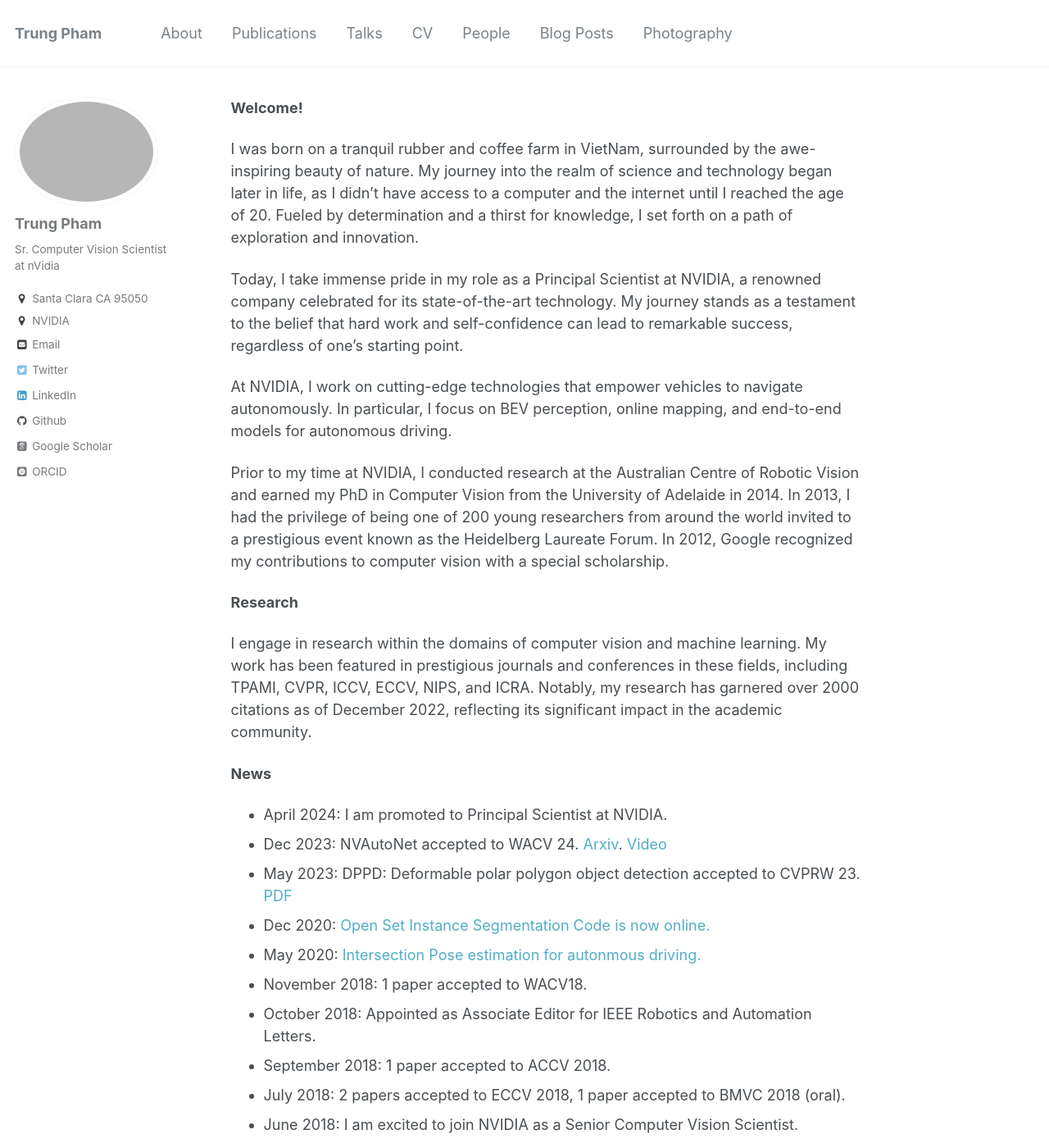
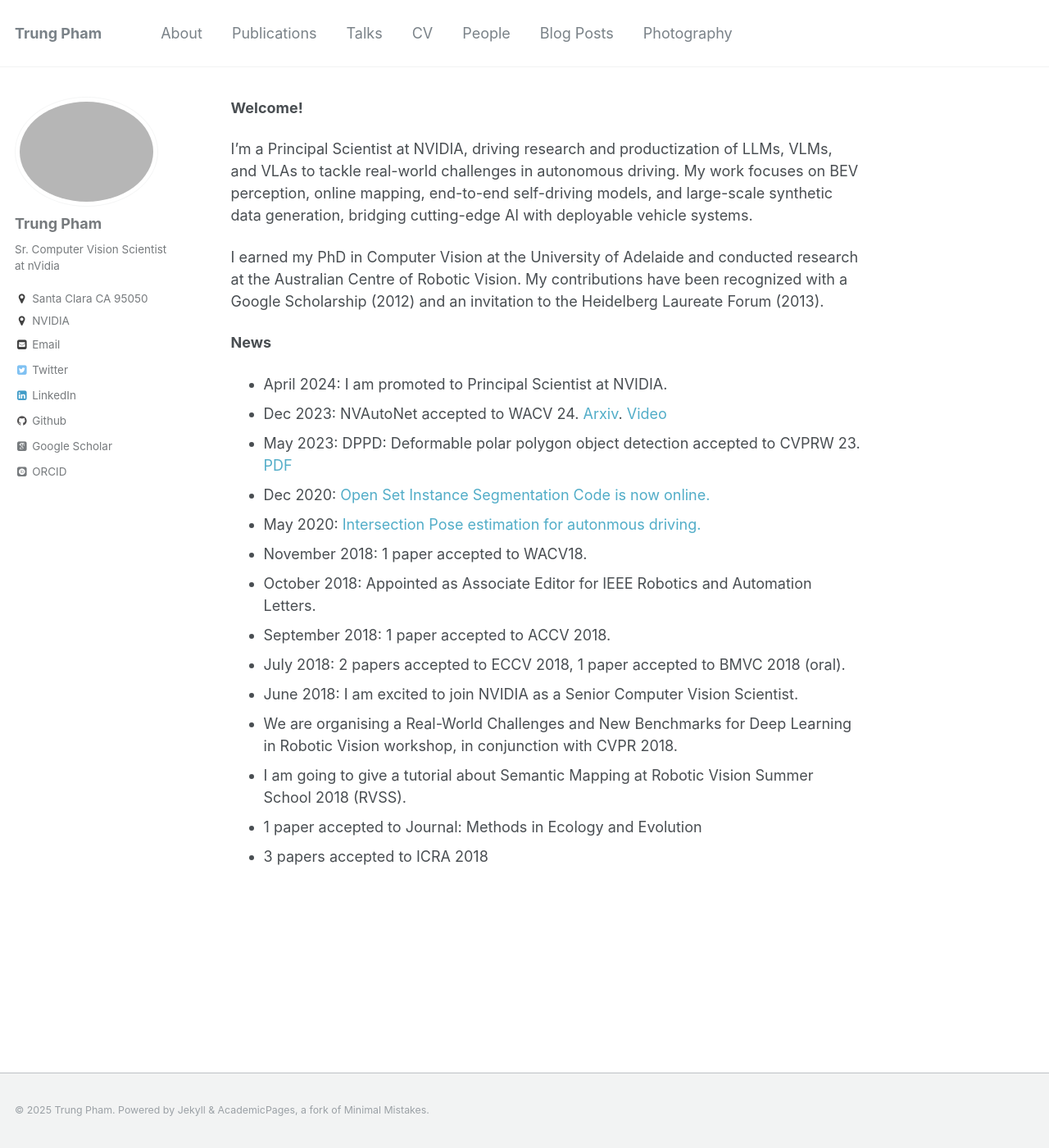
Before and after one commit to trungtpham/trungtpham.github.io, a Jekyll site: the page built from index.md, in a window 1280 px wide and 1400 px high. Shown: the whole window at 82% size. Built offline with Jekyll 4.4.1, drawn with Linux system fonts in a browser that asks for light colours; some web fonts are replaced; our own code applies the rules of GitHub Pages for plain Markdown files.

Commit message:
Update index.md

```diff
--- a/index.md
+++ b/index.md
@@ -1,16 +1,8 @@
 **Welcome!**
 
-I was born on a tranquil rubber and coffee farm in VietNam, surrounded by the awe-inspiring beauty of nature. My journey into the realm of science and technology began later in life, as I didn't have access to a computer and the internet until I reached the age of 20. Fueled by determination and a thirst for knowledge, I set forth on a path of exploration and innovation.
+I’m a Principal Scientist at NVIDIA, driving research and productization of LLMs, VLMs, and VLAs to tackle real-world challenges in autonomous driving. My work focuses on BEV perception, online mapping, end-to-end self-driving models, and large-scale synthetic data generation, bridging cutting-edge AI with deployable vehicle systems.
 
-Today, I take immense pride in my role as a Principal Scientist at NVIDIA, a renowned company celebrated for its state-of-the-art technology. My journey stands as a testament to the belief that hard work and self-confidence can lead to remarkable success, regardless of one's starting point.
-
-At NVIDIA, I work on cutting-edge technologies that empower vehicles to navigate autonomously. In particular, I focus on BEV perception, online mapping, and end-to-end models for autonomous driving.
-
-Prior to my time at NVIDIA, I conducted research at the Australian Centre of Robotic Vision and earned my PhD in Computer Vision from the University of Adelaide in 2014. In 2013, I had the privilege of being one of 200 young researchers from around the world invited to a prestigious event known as the Heidelberg Laureate Forum. In 2012, Google recognized my contributions to computer vision with a special scholarship.
-
-**Research**
-
-I engage in research within the domains of computer vision and machine learning. My work has been featured in prestigious journals and conferences in these fields, including TPAMI, CVPR, ICCV, ECCV, NIPS, and ICRA. Notably, my research has garnered over 2000 citations as of December 2022, reflecting its significant impact in the academic community.
+I earned my PhD in Computer Vision at the University of Adelaide and conducted research at the Australian Centre of Robotic Vision. My contributions have been recognized with a Google Scholarship (2012) and an invitation to the Heidelberg Laureate Forum (2013).
 
 **News**
 * April 2024: I am promoted to Principal Scientist at NVIDIA.
```
